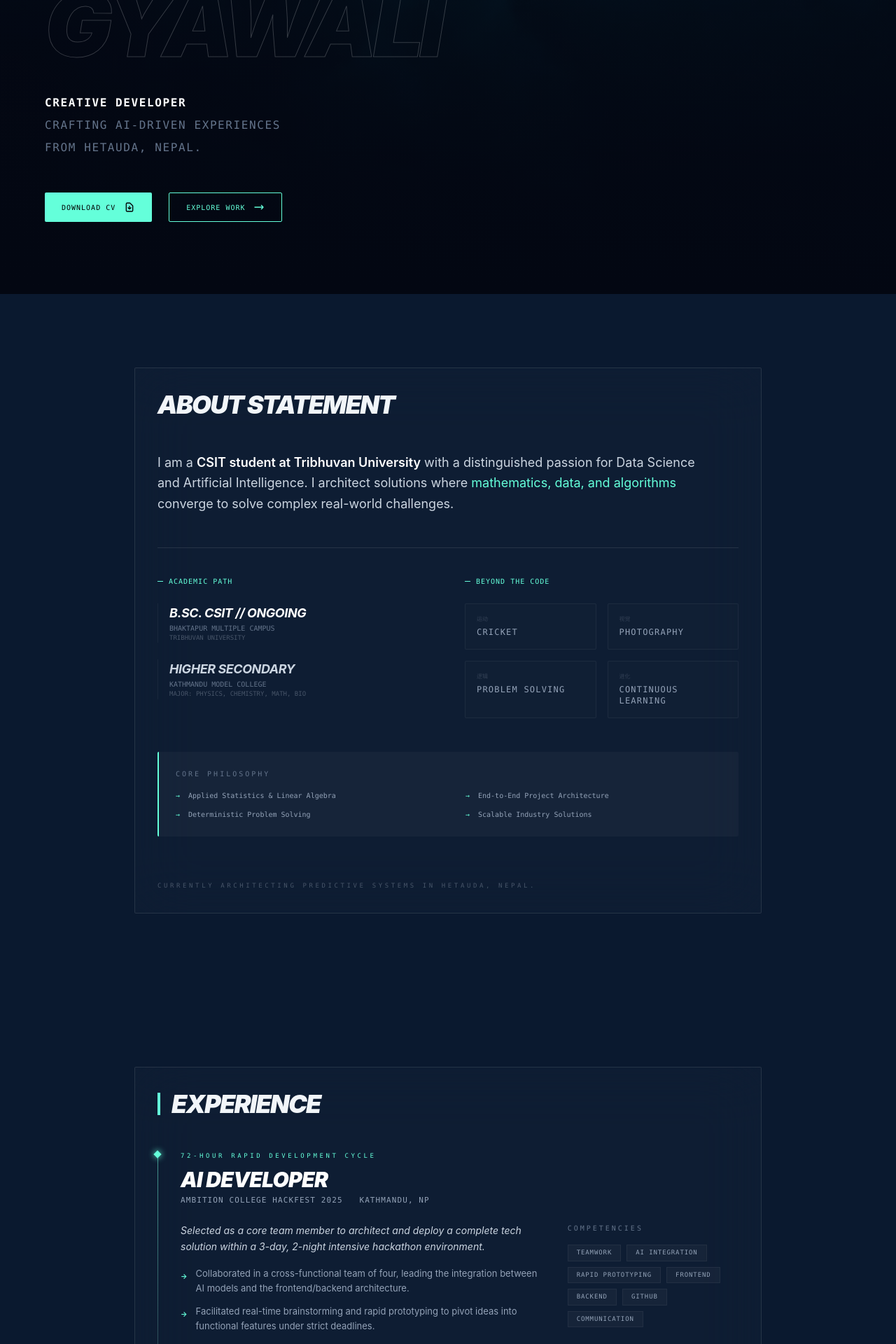
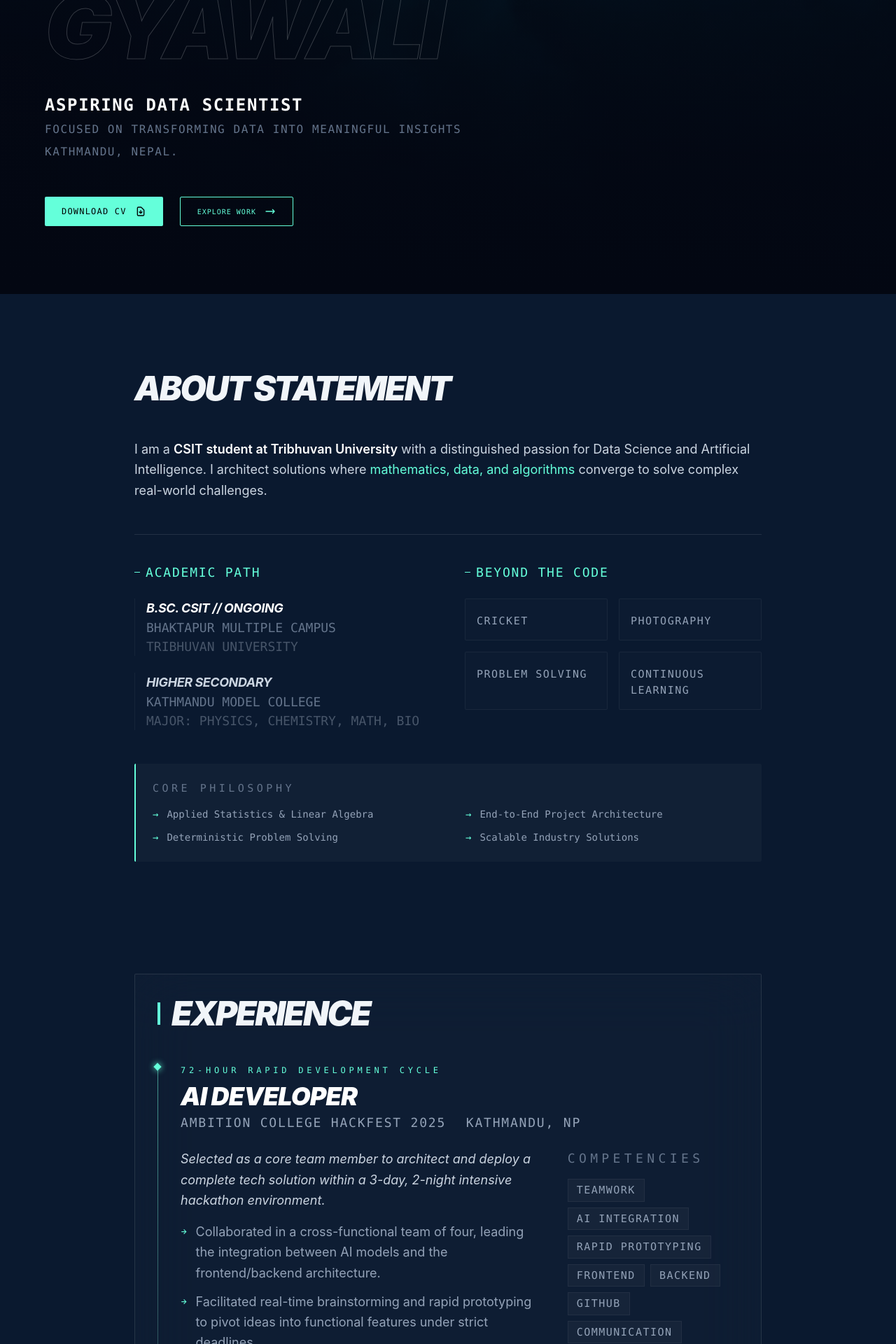
Before and after one commit to Gyawalisahaj/portfolio, a Next.js app: page / in a window 1280 px wide. Shown: the part 380-2300 px from the top of the page at 70% size. Built offline with nearby package versions, Linux system fonts and the light colour scheme.

Commit message:
style: increase card size and font scaling

```diff
--- a/src/app/globals.css
+++ b/src/app/globals.css
@@ -27,8 +27,8 @@ body {
   }
 
   /* 3. The "Lance Card" for sections */
-  .lance-card {
-    @apply bg-white/[0.02] backdrop-blur-2xl border border-white/10 rounded-sm p-8 transition-all duration-500 hover:bg-white/[0.05] hover:border-[#64ffda]/40;
+  .exp-card {
+    @apply max-w-6xl bg-white/[0.02] backdrop-blur-2xl border border-white/10 rounded-sm p-8 transition-all duration-500 hover:bg-white/[0.05] hover:border-[#64ffda]/40;
   }
 
   /* 4. Cinematic Outlined Typography */
--- a/src/components/AboutSection.tsx
+++ b/src/components/AboutSection.tsx
@@ -2,10 +2,10 @@
 
 export default function AboutSection() {
   const hobbies = [
-    { name: "Cricket", icon: "运动" },
-    { name: "Photography", icon: "视觉" },
-    { name: "Problem Solving", icon: "逻辑" },
-    { name: "Continuous Learning", icon: "进化" }
+    { name: "Cricket", icon: "" },
+    { name: "Photography", icon: "" },
+    { name: "Problem Solving", icon: "" },
+    { name: "Continuous Learning", icon: "" }
   ];
 
   const corePhilosophy = [
@@ -20,10 +20,10 @@ export default function AboutSection() {
       {/* 01. THE MISSION */}
       <div className="flex items-center gap-4">
         {/* <span className="text-[#64ffda] font-mono text-[10px] tracking-[0.3em] uppercase">01 // Profile</span> */}
-        <h2 className="text-4xl font-black italic uppercase tracking-tighter">About Statement</h2>
+        <h2 className="text-5xl font-black italic uppercase tracking-tighter">About Statement</h2>
       </div>
 
-      <div className="max-w-3xl">
+      <div className="max-w-4xl">
         <p className="text-slate-300 leading-relaxed text-lg">
           I am a <span className="text-white font-semibold">CSIT student at Tribhuvan University</span> with a
           distinguished passion for Data Science and Artificial Intelligence. I architect solutions where
@@ -36,35 +36,35 @@ export default function AboutSection() {
 
         {/* LEFT COLUMN: ACADEMIC LOG */}
         <div className="space-y-6">
-          <h4 className="font-mono text-[10px] text-[#64ffda] tracking-widest uppercase flex items-center gap-2">
+          <h4 className="font-mono text-[18px] text-[#64ffda] tracking-widest uppercase flex items-center gap-2">
             <span className="w-2 h-[1px] bg-[#64ffda]"></span> Academic Path
           </h4>
           <div className="space-y-6">
             <div className="relative pl-4 border-l border-white/5">
               <p className="text-white font-bold italic text-lg uppercase tracking-tight">B.Sc. CSIT // Ongoing</p>
-              <p className="text-slate-500 font-mono text-[10px] uppercase">Bhaktapur Multiple Campus</p>
-              <p className="text-slate-600 font-mono text-[9px] uppercase">Tribhuvan University</p>
+              <p className="text-slate-500 font-mono text-[18px] uppercase">Bhaktapur Multiple Campus</p>
+              <p className="text-slate-600 font-mono text-[18px] uppercase">Tribhuvan University</p>
             </div>
             <div className="relative pl-4 border-l border-white/5">
               <p className="text-slate-300 font-bold italic text-lg uppercase tracking-tight">Higher Secondary</p>
-              <p className="text-slate-500 font-mono text-[10px] uppercase">Kathmandu Model College</p>
-              <p className="text-slate-600 font-mono text-[9px] uppercase">Major: Physics, Chemistry, Math, Bio</p>
+              <p className="text-slate-500 font-mono text-[18px] uppercase">Kathmandu Model College</p>
+              <p className="text-slate-600 font-mono text-[18px] uppercase">Major: Physics, Chemistry, Math, Bio</p>
             </div>
           </div>
         </div>
 
         {/* RIGHT COLUMN: PERSONAL SPECIFICATIONS (HOBBIES) */}
         <div className="space-y-6">
-          <h4 className="font-mono text-[10px] text-[#64ffda] tracking-widest uppercase flex items-center gap-2">
+          <h4 className="font-mono text-[18px] text-[#64ffda] tracking-widest uppercase flex items-center gap-2">
             <span className="w-2 h-[1px] bg-[#64ffda]"></span> Beyond the Code
           </h4>
           <div className="grid grid-cols-2 gap-4">
             {hobbies.map((hobby) => (
               <div key={hobby.name} className="flex flex-col p-4 bg-white/[0.01] border border-white/5 rounded-sm group hover:border-[#64ffda]/30 transition-all duration-500">
-                <span className="text-slate-700 font-mono text-[8px] mb-1 group-hover:text-[#64ffda] transition-colors">
+                <span className="text-slate-700 font-mono text-[15px] mb-1 group-hover:text-[#64ffda] transition-colors">
                   {hobby.icon}
                 </span>
-                <span className="text-slate-400 text-xs font-mono tracking-widest uppercase group-hover:text-white">
+                <span className="text-slate-400 text-[15px] font-mono tracking-widest uppercase group-hover:text-white">
                   {hobby.name}
                 </span>
               </div>
@@ -77,20 +77,16 @@ export default function AboutSection() {
 
       {/* CORE PHILOSOPHY & SKILLS FOOTER */}
       <div className="bg-white/[0.03] p-6 rounded-sm border-l-2 border-[#64ffda] mt-10">
-        <h4 className="font-mono text-[10px] text-slate-500 tracking-[0.3em] uppercase mb-4">Core Philosophy</h4>
+        <h4 className="font-mono text-[15px] text-slate-500 tracking-[0.3em] uppercase mb-4">Core Philosophy</h4>
         <div className="grid grid-cols-1 md:grid-cols-2 gap-x-12 gap-y-3">
           {corePhilosophy.map((item, i) => (
-            <div key={i} className="flex items-center gap-3 text-[10px] font-mono text-slate-400 group cursor-default">
+            <div key={i} className="flex items-center gap-3 text-[14px] font-mono text-slate-400 group cursor-default">
               <span className="text-[#64ffda] group-hover:translate-x-1 transition-transform">→</span>
               <span className="group-hover:text-white transition-colors">{item}</span>
             </div>
           ))}
         </div>
       </div>
-
-      <p className="text-slate-600 font-mono text-[9px] uppercase tracking-[0.4em] pt-4 text-center md:text-left">
-        Currently architecting predictive systems in Hetauda, Nepal.
-      </p>
     </div>
   );
 }
--- a/src/components/ExperinceSection.tsx
+++ b/src/components/ExperinceSection.tsx
@@ -20,11 +20,11 @@ export default function ExperienceSection() {
   ];
 
   return (
-    <div className="lance-card">
+    <div className="exp-card">
       {/* SECTION HEADER */}
       <div className="flex items-center gap-4 mb-12">
         <div className="w-1 h-8 bg-[#64ffda]" />
-        <h2 className="text-4xl font-black italic uppercase tracking-tighter">Experience</h2>
+        <h2 className="text-5xl font-black italic uppercase tracking-tighter">Experience</h2>
       </div>
 
       <div className="space-y-16">
@@ -37,13 +37,13 @@ export default function ExperienceSection() {
             {/* Header */}
             <div className="flex flex-col md:flex-row md:items-start justify-between gap-4 mb-6">
               <div>
-                <span className="text-[#64ffda] font-mono text-[9px] tracking-[0.4em] uppercase mb-2 block">
+                <span className="text-[#64ffda] font-mono text-[12px] tracking-[0.4em] uppercase mb-2 block">
                   {exp.period}
                 </span>
-                <h3 className="text-3xl font-black italic uppercase tracking-tight text-white group-hover:text-[#64ffda] transition-colors">
+                <h3 className="text-4xl font-black italic uppercase tracking-tight text-white group-hover:text-[#64ffda] transition-colors">
                   {exp.title}
                 </h3>
-                <p className="text-slate-400 font-mono text-[11px] uppercase tracking-widest mt-1">
+                <p className="text-slate-400 font-mono text-[18px] uppercase tracking-widest mt-1">
                   {exp.company} <span className="text-slate-700 mx-2"></span> {exp.location}
                 </p>
               </div>
@@ -52,12 +52,12 @@ export default function ExperienceSection() {
             {/* Content */}
             <div className="grid grid-cols-1 md:grid-cols-3 gap-8">
               <div className="md:col-span-2 space-y-4">
-                <p className="text-slate-300 text-sm leading-relaxed italic">
+                <p className="text-slate-300 text-lg leading-relaxed italic">
                   {exp.description}
                 </p>
                 <ul className="space-y-3">
                   {exp.bullets.map((bullet, i) => (
-                    <li key={i} className="flex items-start gap-3 text-[13px] text-slate-400 leading-relaxed">
+                    <li key={i} className="flex items-start gap-3 text-[18px] text-slate-400 leading-relaxed">
                       <span className="text-[#64ffda] mt-1.5 font-bold text-[10px]">→</span>
                       {bullet}
                     </li>
@@ -68,12 +68,12 @@ export default function ExperienceSection() {
               {/* Competencies Column */}
               <div className="space-y-6">
                 <div>
-                  <h4 className="font-mono text-[10px] text-slate-500 tracking-[0.3em] uppercase mb-4">Competencies</h4>
+                  <h4 className="font-mono text-[18px] text-slate-500 tracking-[0.3em] uppercase mb-4">Competencies</h4>
                   <div className="flex flex-wrap gap-2">
                     {exp.tags.map((tag) => (
                       <span
                         key={tag}
-                        className="px-3 py-1 bg-white/[0.03] border border-white/5 text-slate-400 font-mono text-[9px] uppercase tracking-widest hover:border-[#64ffda]/40 hover:text-white transition-all cursor-default"
+                        className="px-3 py-1 bg-white/[0.03] border border-white/5 text-slate-400 font-mono text-[15px] uppercase tracking-widest hover:border-[#64ffda]/40 hover:text-white transition-all cursor-default"
                       >
                         {tag}
                       </span>
--- a/src/components/Navbar.tsx
+++ b/src/components/Navbar.tsx
@@ -42,7 +42,7 @@ export default function Navbar({ onSectionChange, currentSection }: NavbarProps)
               className="group flex items-center gap-1 sm:gap-2 transition-all whitespace-nowrap"
             >
               <span
-                className="font-mono text-[8px] sm:text-[9px] transition-colors"
+                className="font-mono text-[14px] sm:text-[14px] transition-colors"
                 style={{
                   color: currentSection === link.id
                     ? currentColors.active
@@ -60,7 +60,7 @@ export default function Navbar({ onSectionChange, currentSection }: NavbarProps)
                 {link.num}
               </span>
               <span
-                className="font-mono text-[9px] sm:text-[10px] uppercase tracking-widest transition-colors"
+                className="font-mono text-[16px] sm:text-[16px] uppercase tracking-widest transition-colors"
                 style={{
                   color: currentSection === link.id
                     ? "white"
--- a/src/components/ProjectsSection.tsx
+++ b/src/components/ProjectsSection.tsx
@@ -8,7 +8,7 @@ export default function ProjectsSection() {
     {
       title: "HOUSE PRICE PREDICTION",
       tag: "AI / ML",
-      year: "2024",
+      year: "2025",
       github: "https://github.com/Gyawalisahaj/Nepal_Housepricepred",
       details: [
         "Created prediction model using RandomForestRegressor to predict house price with high accuracy.",
@@ -21,7 +21,7 @@ export default function ProjectsSection() {
     {
       title: "NEPALI MOVIE RECOMMENDATION",
       tag: "NLP / WEB",
-      year: "2024",
+      year: "2025",
       github: "https://github.com/Gyawalisahaj/Nepalimovierecommendation",
       details: [
         "Developed a full-stack recommendation engine using content-based filtering with Cosine Similarity.",
@@ -34,6 +34,7 @@ export default function ProjectsSection() {
   ];
 
   return (
+    <div className="exp-card">
     <div className="space-y-6">
       {projects.map((p, i) => {
         const isExpanded = expandedIndex === i;
@@ -112,5 +113,6 @@ export default function ProjectsSection() {
         );
       })}
     </div>
+  </div>
   );
 }
--- a/src/components/SkillSection.tsx
+++ b/src/components/SkillSection.tsx
@@ -28,18 +28,18 @@ export default function SkillSection() {
   ];
 
   return (
-    <div className="lance-card">
+    <div className="exp-card">
       {/* SECTION TITLE */}
       <div className="flex items-center gap-4 mb-8">
         {/* <span className="text-[#64ffda] font-mono text-[10px] tracking-[0.3em] uppercase">02 // Stack</span> */}
-        <h2 className="text-4xl font-black italic uppercase tracking-tighter">Technical Arsenal</h2>
+        <h2 className="text-5xl font-black italic uppercase tracking-tighter">Technical Arsenal</h2>
       </div>
 
       <div className="divide-y divide-white/10">
         {skillGroups.map((group, i) => (
           <div key={i} className="py-8 group flex flex-col md:flex-row md:items-center justify-between gap-4">
             <div className="flex flex-col">
-              <span className="font-mono text-[10px] text-slate-500 uppercase tracking-[0.4em] mb-1">
+              <span className="font-mono text-[15px] text-slate-500 uppercase tracking-[0.4em] mb-1">
                 [{group.cat}]
               </span>
               <span className="text-slate-600 font-mono text-[9px] uppercase tracking-widest">
@@ -48,7 +48,7 @@ export default function SkillSection() {
             </div>
 
             <div className="text-left md:text-right max-w-xl">
-              <span className="text-xl md:text-2xl font-bold italic text-slate-300 group-hover:text-[#64ffda] transition-all duration-500 leading-tight block">
+              <span className="text-xl md:text-3xl font-bold italic text-slate-300 group-hover:text-[#64ffda] transition-all duration-500 leading-tight block">
                 {group.items}
               </span>
             </div>
--- a/src/components/header.tsx
+++ b/src/components/header.tsx
@@ -10,9 +10,7 @@ export default function Header({ onSectionChange }: HeaderProps) {
       {/* Top Decoration */}
       <div className="flex items-center gap-3 mb-6 sm:mb-8">
         <div className="h-[1px] w-8 sm:w-12 bg-[#64ffda]" />
-        <span className="text-[#64ffda] font-mono text-[9px] sm:text-[10px] tracking-[0.4em] uppercase">
-          Portfolio
-        </span>
+        <span className="text-[#64ffda] font-mono text-[10px] sm:text-[12px] uppercase tracking-widest">Welcome to My World</span>
       </div>
 
       {/* Hero Name */}
@@ -24,11 +22,11 @@ export default function Header({ onSectionChange }: HeaderProps) {
       </div>
 
       {/* Description */}
-      <div className="max-w-2xl mb-8 sm:mb-12">
+      <div className="max-w-3xl mb-8 sm:mb-12">
         <p className="text-slate-500 font-mono text-[14px] sm:text-[16px] uppercase tracking-widest leading-loose">
-          <span className="text-white font-bold">Creative Developer</span>
-          <br /> Crafting AI-driven experiences
-          <br /> from Hetauda, Nepal.
+          <span className="text-white text-2xl font-bold">Aspiring Data Scientist</span>
+          <br /> Focused on transforming data into meaningful insights
+          <br /> Kathmandu, Nepal.
         </p>
       </div>
 
@@ -38,7 +36,7 @@ export default function Header({ onSectionChange }: HeaderProps) {
           href="/SGCV.pdf"
           target="_blank"
           rel="noopener noreferrer"
-          className="inline-flex items-center justify-center gap-3 px-4 sm:px-6 py-3 bg-[#64ffda] text-black font-mono text-[9px] sm:text-[10px] uppercase tracking-widest rounded-sm hover:bg-[#64ffda]/80 transition-colors"
+          className="inline-flex items-center justify-center gap-3 px-4 sm:px-6 py-3 bg-[#64ffda] text-black font-mono text-[10px] sm:text-[12px] uppercase tracking-widest rounded-sm hover:bg-[#64ffda]/80 transition-colors"
         >
           <span>Download CV</span>
           <svg className="w-4 h-4" fill="none" stroke="currentColor" strokeWidth={2} viewBox="0 0 24 24">
```
Also changed, not shown: src/components/ContactSection.tsx (+13 -13 lines).
